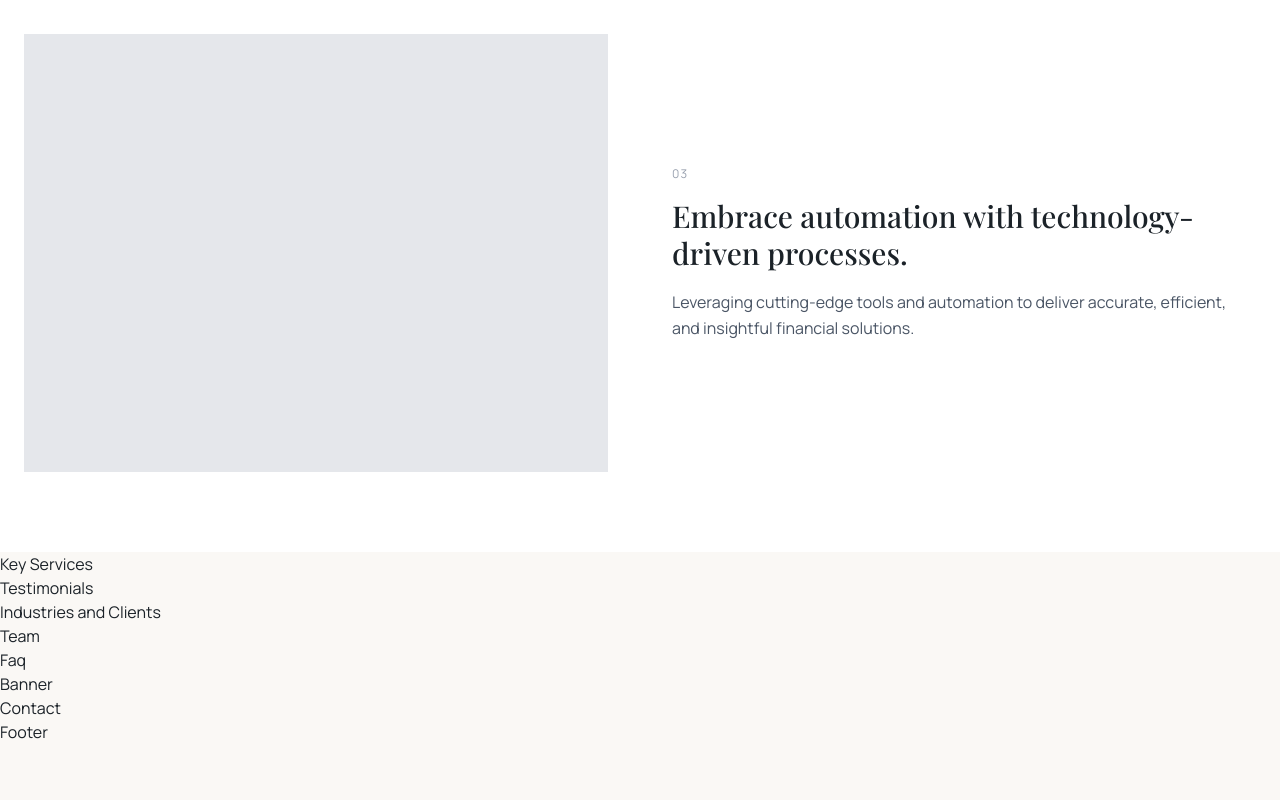
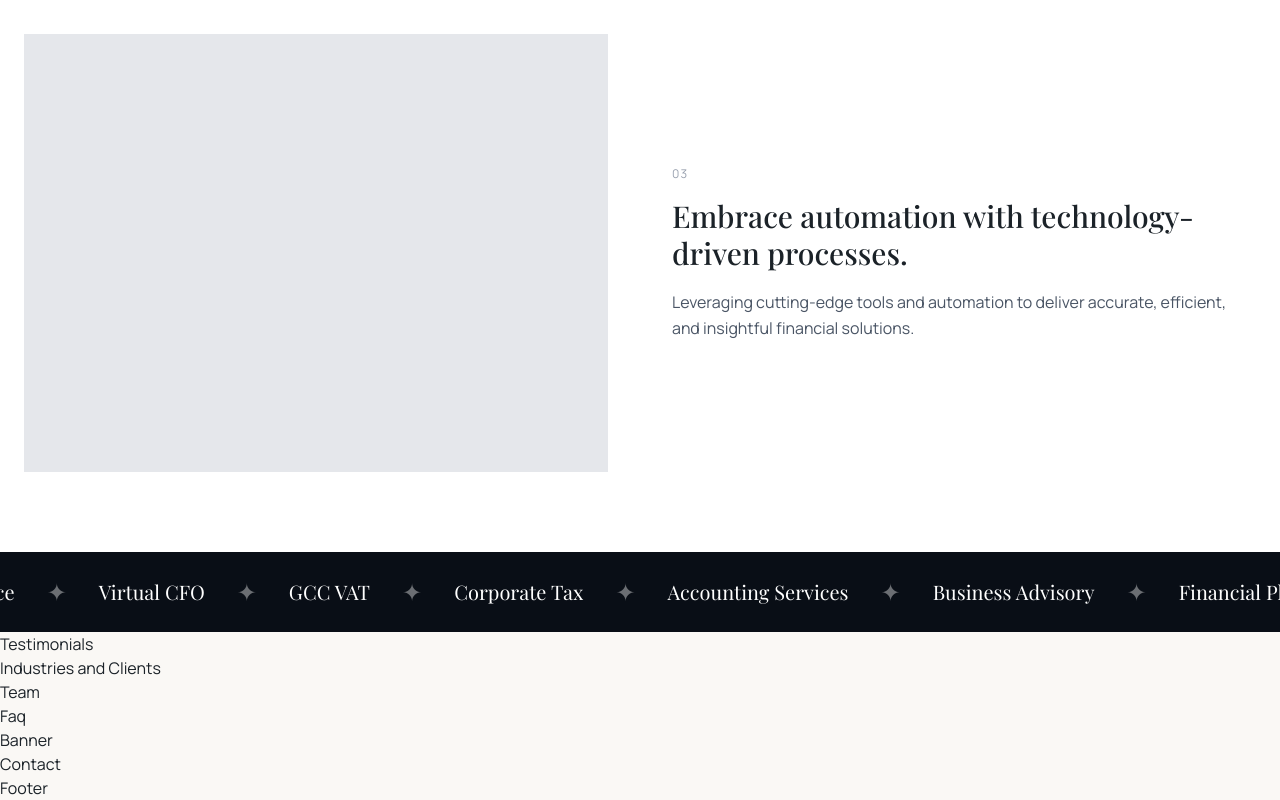
Before and after one commit to AsilMehaboob/Ashil-Associates, a Next.js app: page / in a window 1280 px wide. Shown: the part 4199-4999 px from the top of the page. Before the commit the page ends 4943 px from the top, so only its background shows below. Built offline with nearby package versions, Linux system fonts and the light colour scheme.

Commit message:
KeyServicesMarquee Section

```diff
--- a/components/KeyServicesMarquee.tsx
+++ b/components/KeyServicesMarquee.tsx
@@ -1,7 +1,66 @@
+"use client"
 export default function KeyServicesMarquee() {
+  const services = [
+    "Audit Assurance",
+    "Tax Compliance",
+    "Virtual CFO",
+    "GCC VAT",
+    "Corporate Tax",
+    "Accounting Services",
+    "Business Advisory",
+    "Financial Planning",
+  ];
+
   return (
-    <section>
-      <div>Key Services</div>
+    <section className="w-full overflow-hidden py-6" style={{ backgroundColor: '#090E16' }}>
+      <div className="marquee-container">
+        <div className="marquee-content">
+          {/* First set of services */}
+          {services.map((service, index) => (
+            <span key={`service-1-${index}`} className="inline-flex items-center">
+              <span className="text-white text-lg md:text-xl font-serif font-light whitespace-nowrap px-8">
+                {service}
+              </span>
+              <span className="text-white/40 text-2xl">✦</span>
+            </span>
+          ))}
+          {/* Duplicate set for seamless loop */}
+          {services.map((service, index) => (
+            <span key={`service-2-${index}`} className="inline-flex items-center">
+              <span className="text-white text-lg md:text-xl font-serif font-light whitespace-nowrap px-8">
+                {service}
+              </span>
+              <span className="text-white/40 text-2xl">✦</span>
+            </span>
+          ))}
+        </div>
+      </div>
+
+      <style jsx>{`
+        .marquee-container {
+          display: flex;
+          width: 100%;
+        }
+
+        .marquee-content {
+          display: flex;
+          animation: scroll 30s linear infinite;
+          will-change: transform;
+        }
+
+        @keyframes scroll {
+          0% {
+            transform: translateX(0);
+          }
+          100% {
+            transform: translateX(-50%);
+          }
+        }
+
+        .marquee-content:hover {
+          animation-play-state: paused;
+        }
+      `}</style>
     </section>
   );
 }
```
